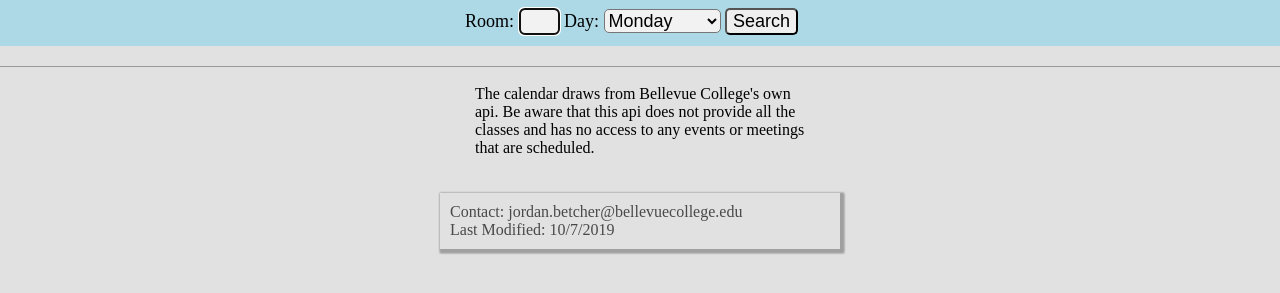
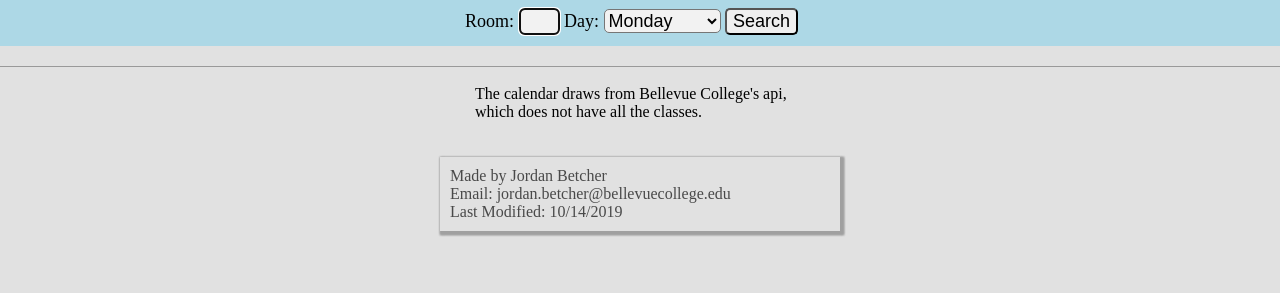
Before and after one commit to Jordan-Betcher/BellevueCollegeRoomSchedule, a plain HTML site: page Website/index.html in a window 1280 px wide. Shown: the part 83-376 px from the top of the page. Drawn offline with Linux system fonts and the light colour scheme.

Commit message:
Refactor warning and contact

```diff
--- a/Website/index.html
+++ b/Website/index.html
@@ -53,14 +53,16 @@
             <br>
 
             <span class="text">
-                The calendar draws from Bellevue College's own api. Be aware that this api does not provide all the classes and has no access to any events or meetings that are scheduled.
+                The calendar draws from Bellevue College's api, which does not have all the classes.
             </span>
 
             <br>
 
             <br>
             <div class="foot">
-                Contact: jordan.betcher@bellevuecollege.edu <br> Last Modified: 10/7/2019
+                Made by Jordan Betcher
+                <br> Email: jordan.betcher@bellevuecollege.edu
+                <br> Last Modified: 10/14/2019
             </div>
         </footer>
 
```
